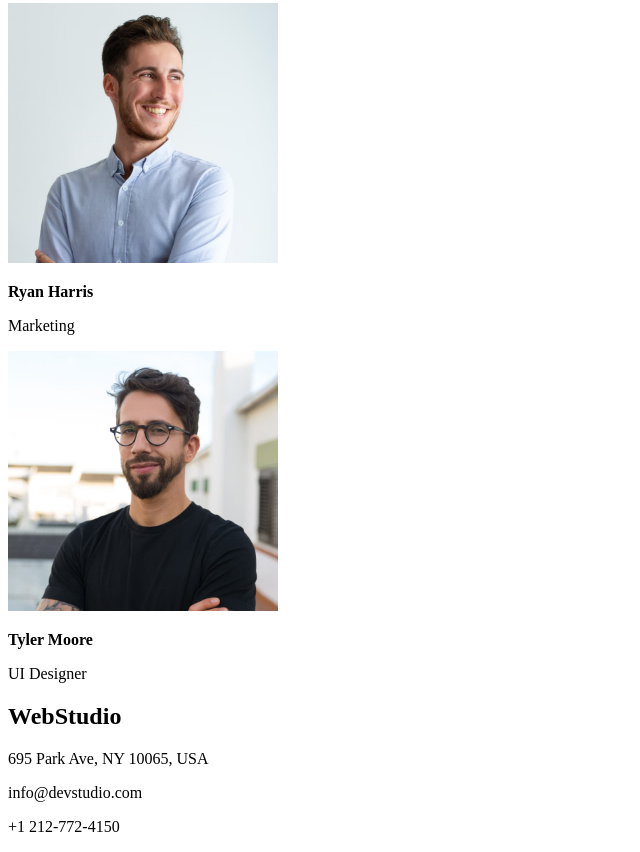
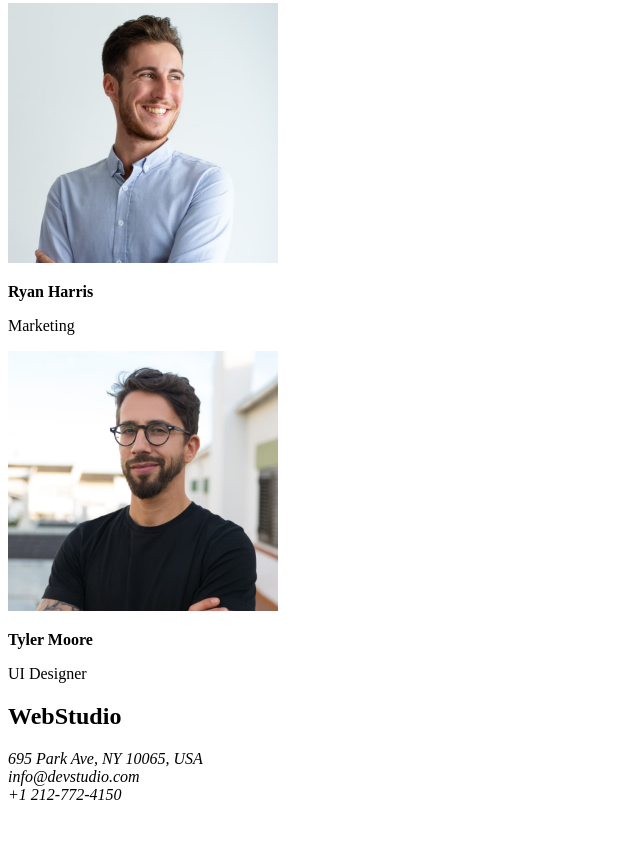
Before and after one commit to radutoma-com/goit-markup-hw-01, a plain HTML site: page index.html in a window 1280 px wide. Shown: the part 2320-3172 px from the top of the page, without its empty margins (0-640 px from the left). After the commit the page ends 3132 px from the top, so only its background shows below. Drawn offline with Linux system fonts and the light colour scheme.

Commit message:
Update index.html

```diff
--- a/index.html
+++ b/index.html
@@ -117,8 +117,10 @@
   </body>
   <footer>
     <h2>WebStudio</h2>
-    <p>695 Park Ave, NY 10065, USA</p>
-    <p>info@devstudio.com</p>
-    <p>+1 212-772-4150</p>
+    <address>
+      695 Park Ave, NY 10065, USA<br />
+      info@devstudio.com<br />
+      +1 212-772-4150
+    </address>
   </footer>
 </html>
```
